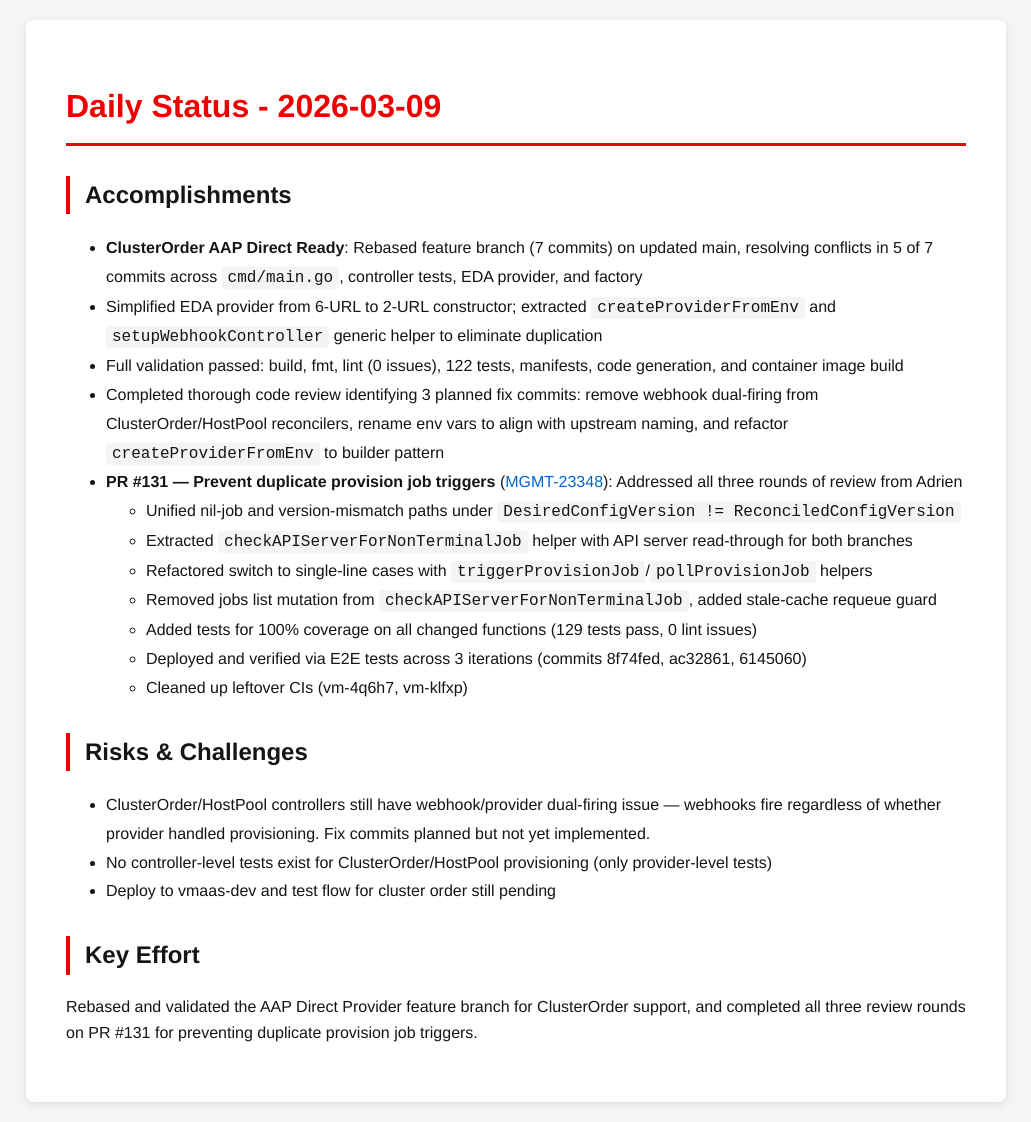
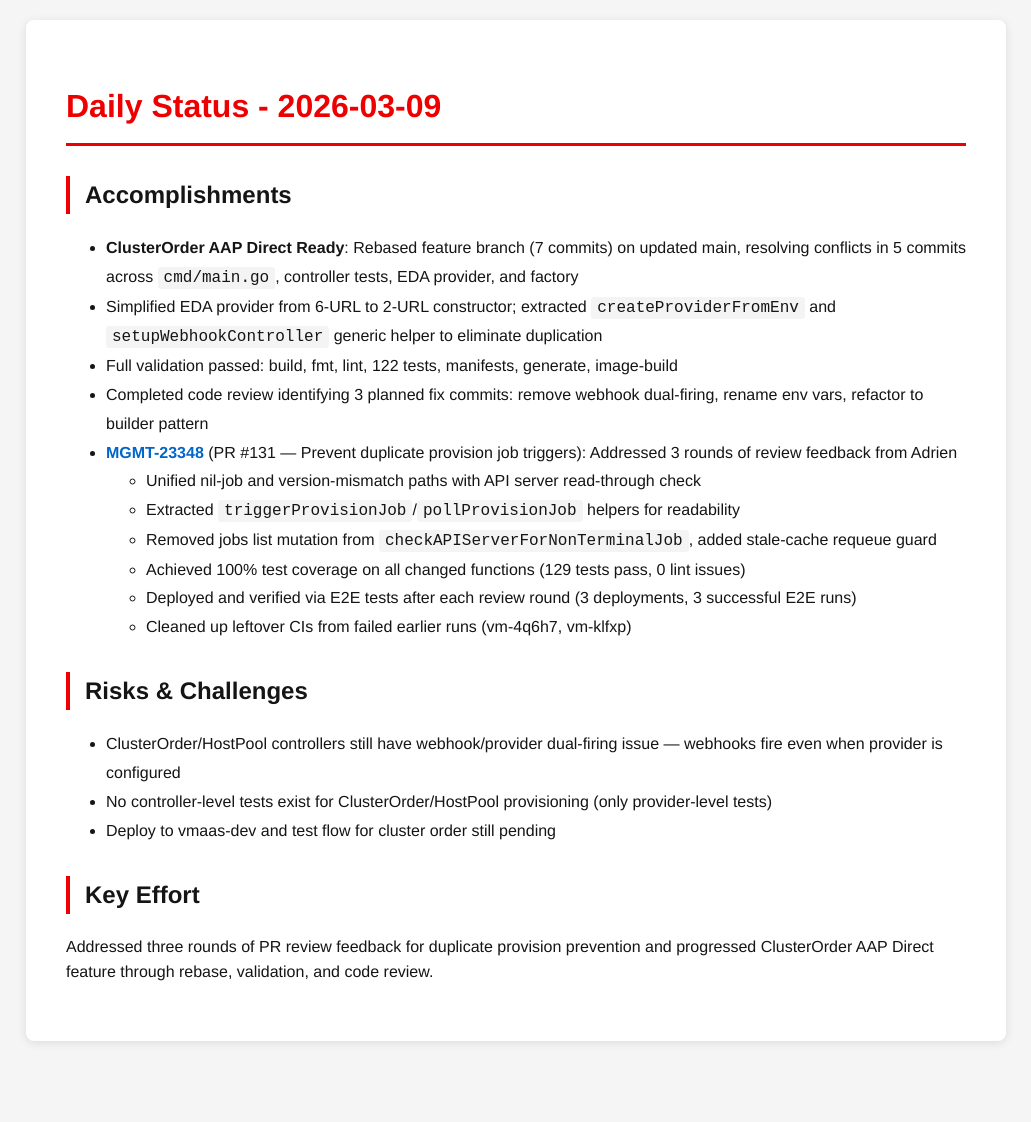
Before and after one commit to tzvatot/daily-status, a Jekyll site: the page built from 2026-03-09.md, in a window 1280 px wide. Shown: the whole page, without its empty margins (124-1155 px from the left). Built offline with Jekyll 4.4.1, drawn with Linux system fonts in a browser that asks for light colours; after the commit the page ends 1061 px from its top, so only the background shows below that.

Commit message:
Daily status update - 2026-03-09

```diff
--- a/2026-03-09.md
+++ b/2026-03-09.md
@@ -7,26 +7,22 @@ date: 2026-03-09
 # Daily Status - 2026-03-09
 
 ## Accomplishments
-
-- **ClusterOrder AAP Direct Ready**: Rebased feature branch (7 commits) on updated main, resolving conflicts in 5 of 7 commits across `cmd/main.go`, controller tests, EDA provider, and factory
+- **ClusterOrder AAP Direct Ready**: Rebased feature branch (7 commits) on updated main, resolving conflicts in 5 commits across `cmd/main.go`, controller tests, EDA provider, and factory
 - Simplified EDA provider from 6-URL to 2-URL constructor; extracted `createProviderFromEnv` and `setupWebhookController` generic helper to eliminate duplication
-- Full validation passed: build, fmt, lint (0 issues), 122 tests, manifests, code generation, and container image build
-- Completed thorough code review identifying 3 planned fix commits: remove webhook dual-firing from ClusterOrder/HostPool reconcilers, rename env vars to align with upstream naming, and refactor `createProviderFromEnv` to builder pattern
-- **PR #131 — Prevent duplicate provision job triggers** ([MGMT-23348](https://issues.redhat.com/browse/MGMT-23348)): Addressed all three rounds of review from Adrien
-  - Unified nil-job and version-mismatch paths under `DesiredConfigVersion != ReconciledConfigVersion`
-  - Extracted `checkAPIServerForNonTerminalJob` helper with API server read-through for both branches
-  - Refactored switch to single-line cases with `triggerProvisionJob`/`pollProvisionJob` helpers
+- Full validation passed: build, fmt, lint, 122 tests, manifests, generate, image-build
+- Completed code review identifying 3 planned fix commits: remove webhook dual-firing, rename env vars, refactor to builder pattern
+- **[MGMT-23348](https://issues.redhat.com/browse/MGMT-23348)** (PR #131 — Prevent duplicate provision job triggers): Addressed 3 rounds of review feedback from Adrien
+  - Unified nil-job and version-mismatch paths with API server read-through check
+  - Extracted `triggerProvisionJob`/`pollProvisionJob` helpers for readability
   - Removed jobs list mutation from `checkAPIServerForNonTerminalJob`, added stale-cache requeue guard
-  - Added tests for 100% coverage on all changed functions (129 tests pass, 0 lint issues)
-  - Deployed and verified via E2E tests across 3 iterations (commits 8f74fed, ac32861, 6145060)
-  - Cleaned up leftover CIs (vm-4q6h7, vm-klfxp)
+  - Achieved 100% test coverage on all changed functions (129 tests pass, 0 lint issues)
+  - Deployed and verified via E2E tests after each review round (3 deployments, 3 successful E2E runs)
+  - Cleaned up leftover CIs from failed earlier runs (vm-4q6h7, vm-klfxp)
 
 ## Risks & Challenges
-
-- ClusterOrder/HostPool controllers still have webhook/provider dual-firing issue — webhooks fire regardless of whether provider handled provisioning. Fix commits planned but not yet implemented.
+- ClusterOrder/HostPool controllers still have webhook/provider dual-firing issue — webhooks fire even when provider is configured
 - No controller-level tests exist for ClusterOrder/HostPool provisioning (only provider-level tests)
 - Deploy to vmaas-dev and test flow for cluster order still pending
 
 ## Key Effort
-
-Rebased and validated the AAP Direct Provider feature branch for ClusterOrder support, and completed all three review rounds on PR #131 for preventing duplicate provision job triggers.
+Addressed three rounds of PR review feedback for duplicate provision prevention and progressed ClusterOrder AAP Direct feature through rebase, validation, and code review.
```
